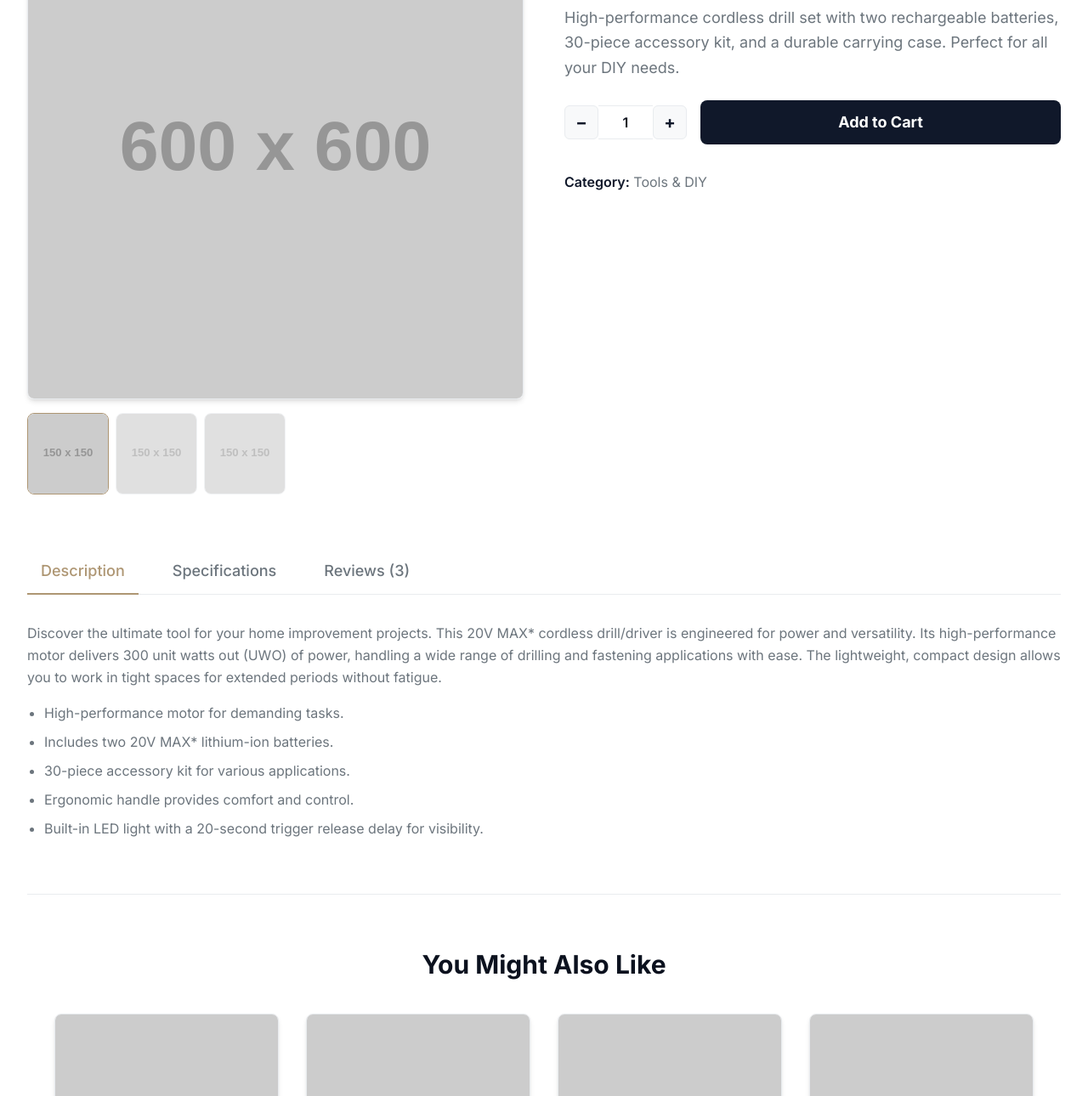
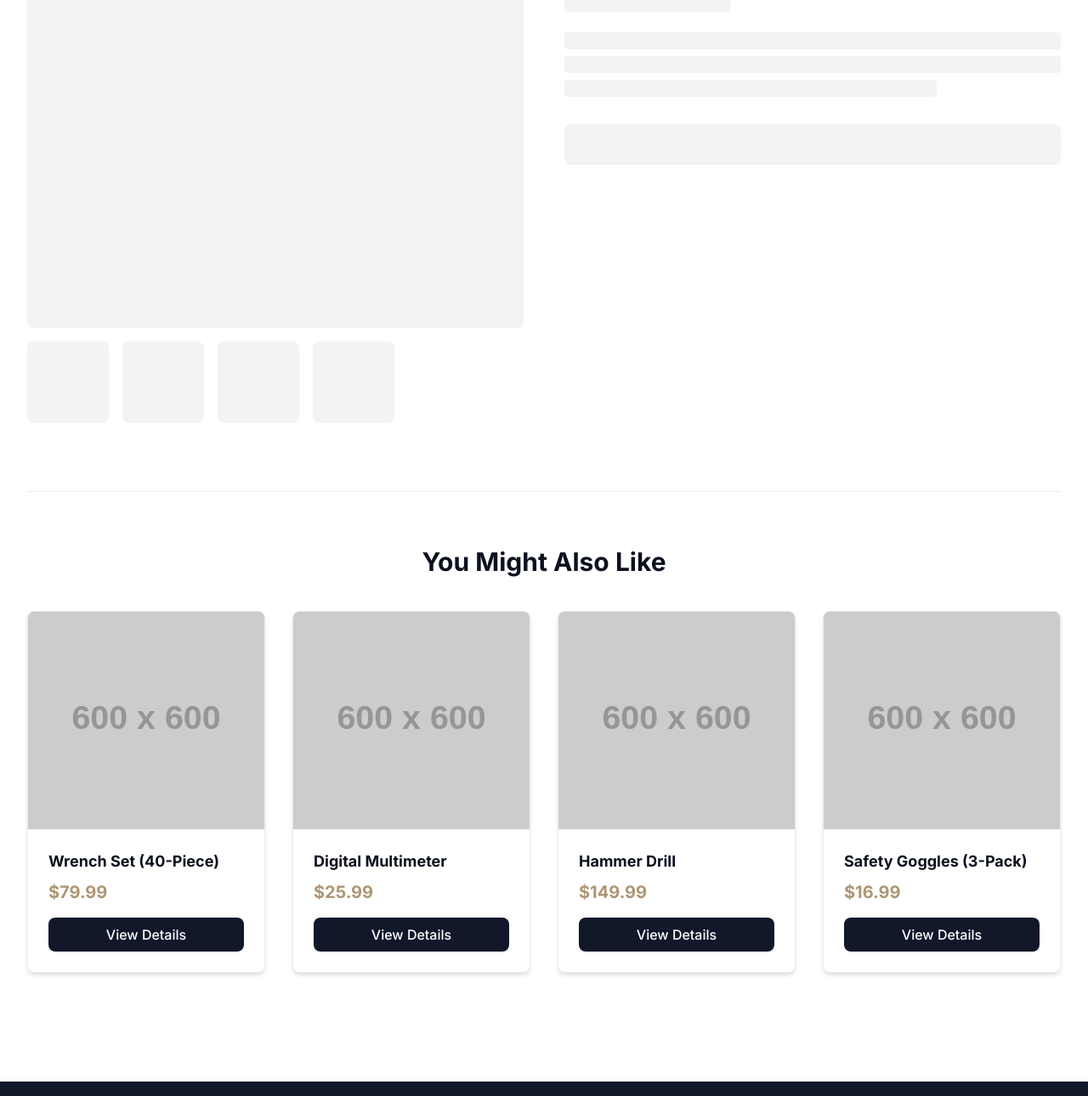
Before and after one commit to cedricpetersen4president-prog/thoughtfulshop-website, a plain HTML site: page product-detail.html in a window 1280 px wide. Shown: the part 243-1533 px from the top of the page at 85% size. Drawn offline with nearby package versions, Linux system fonts and the light colour scheme; placeholder pictures from the web are drawn by us.

Commit message:
Update product-detail.html

```diff
--- a/product-detail.html
+++ b/product-detail.html
@@ -3,7 +3,7 @@
 <head>
     <meta charset="UTF-8">
     <meta name="viewport" content="width=device-width, initial-scale=1.0">
-    <title>The Thoughtful Shop - Product Details</title>
+    <title>The Thoughtful Shop - Product</title>
     <!-- Load Tailwind CSS -->
     <script src="https://cdn.tailwindcss.com"></script>
 
@@ -99,138 +99,147 @@
     <!-- Main Content Area -->
     <main>
 
-        <div class="container mx-auto px-4 sm:px-6 lg:px-8 py-12">
-            <div class="grid grid-cols-1 lg:grid-cols-2 gap-12">
+        <!-- Main Product Detail Container -->
+        <!-- This container is a skeleton until the JS populates it. -->
+        <div id="product-detail-container" class="container mx-auto px-4 sm:px-6 lg:px-8 py-12">
 
-                <!-- Product Image Gallery -->
+            <!-- Skeleton Loader State -->
+            <div id="product-skeleton" class="animate-pulse">
+                <div class="grid lg:grid-cols-2 gap-12">
+                    <!-- Image Gallery Skeleton -->
                     <div>
-                    <div class="mb-4">
-                        <img id="main-product-image" src="https://placehold.co/600x600/F0F0F0/AAA?text=Main+Image" alt="Main product image" class="w-full h-auto object-cover rounded-lg shadow-md border border-gray-medium">
+                        <div class="w-full h-[350px] md:h-[500px] bg-gray-200 rounded-lg"></div>
+                        <div class="flex gap-4 mt-4">
+                            <div class="w-24 h-24 bg-gray-200 rounded-lg"></div>
+                            <div class="w-24 h-24 bg-gray-200 rounded-lg"></div>
+                            <div class="w-24 h-24 bg-gray-200 rounded-lg"></div>
+                            <div class="w-24 h-24 bg-gray-200 rounded-lg"></div>
                         </div>
-                    <div class="flex space-x-2">
-                        <img src="https://placehold.co/150x150/F0F0F0/AAA?text=Thumb+1" alt="Product thumbnail 1" class="gallery-thumbnail w-24 h-24 object-cover rounded-lg border border-gray-medium active" data-image="https://placehold.co/600x600/F0F0F0/AAA?text=Main+Image">
-                        <img src="https://placehold.co/150x150/E0E0E0/999?text=Thumb+2" alt="Product thumbnail 2" class="gallery-thumbnail w-24 h-24 object-cover rounded-lg border border-gray-medium" data-image="https://placehold.co/600x600/E0E0E0/999?text=Image+2">
-                        <img src="https://placehold.co/150x150/D0D0D0/888?text=Thumb+3" alt="Product thumbnail 3" class="gallery-thumbnail w-24 h-24 object-cover rounded-lg border border-gray-medium" data-image="https://placehold.co/600x600/D0D0D0/888?text=Image+3">
+                    </div>
+
+                    <!-- Product Info Skeleton -->
+                    <div>
+                        <div class="h-5 bg-gray-200 rounded w-1/4 mb-4"></div> <!-- Category -->
+                        <div class="h-10 bg-gray-200 rounded w-3/4 mb-4"></div> <!-- Title -->
+                        <div class="h-9 bg-gray-200 rounded w-1/3 mb-6"></div> <!-- Price -->
+                        <div class="h-5 bg-gray-200 rounded w-full mb-2"></div> <!-- Description line 1 -->
+                        <div class="h-5 bg-gray-200 rounded w-full mb-2"></div> <!-- Description line 2 -->
+                        <div class="h-5 bg-gray-200 rounded w-3/4 mb-8"></div> <!-- Description line 3 -->
+
+                        <div class="h-12 bg-gray-200 rounded-lg w-full"></div> <!-- Add to Cart section -->
+                    </div>
+                </div>
+            </div>
+
+            <!--
+              This is the hidden template that JS will clone and populate with real data.
+              The `hidden` class is removed by JS once data is loaded.
+            -->
+            <div id="product-content" class="hidden">
+                <div class="grid lg:grid-cols-2 gap-12">
+                    <!-- Image Gallery -->
+                    <div>
+                        <img id="main-product-image" src="" alt="Main product image" class="w-full h-auto max-h-[500px] object-cover rounded-lg shadow-md border border-gray-medium">
+                        <div id="product-thumbnail-gallery" class="flex gap-4 mt-4">
+                            <!-- Thumbnails will be injected here by JS -->
                         </div>
                     </div>
 
                     <!-- Product Info -->
-                <div class="product-card"> <!-- Re-using product-card for toast notification -->
-                    <h1 class="product-title text-4xl font-bold mb-4">Cordless Drill Set</h1>
-                    <p class="product-price text-4xl font-bold text-secondary mb-6">$129.99</p>
-                    <p class="text-gray-dark text-lg mb-6 leading-relaxed">
-                        High-performance cordless drill set with two rechargeable batteries, 30-piece accessory kit, and a durable carrying case. Perfect for all your DIY needs.
-                    </p>
+                    <div>
+                        <p id="product-category" class="text-secondary font-semibold uppercase tracking-wide"></p>
+                        <h1 id="product-name" class="text-4xl font-bold my-2"></h1>
+                        <p id="product-price" class="text-4xl font-bold text-secondary mb-6"></p>
+                        <p id="product-description" class="text-lg text-gray-dark leading-relaxed mb-8"></p>
 
-                    <!-- Quantity & Add to Cart -->
-                    <div class="flex items-center space-x-4 mb-8">
+                        <!-- Actions -->
+                        <div class="flex flex-col sm:flex-row gap-4">
                             <div class="quantity-input-wrapper">
                                 <button class="quantity-btn quantity-minus" data-action="minus" type="button">&minus;</button>
-                            <input type="number" class="quantity-input" id="quantity" name="quantity" value="1" min="1">
+                                <input id="product-quantity" type="number" class="quantity-input" value="1" min="1">
                                 <button class="quantity-btn quantity-plus" data-action="plus" type="button">&plus;</button>
                             </div>
-                        <button class="add-to-cart-btn w-full bg-primary text-white py-3 px-6 rounded-lg font-bold text-lg hover:bg-primary-dark transition duration-300">
+                            <button id="add-to-cart-pdp" class="w-full sm:w-auto flex-1 bg-primary text-white py-3 px-8 rounded-lg font-bold text-lg hover:bg-primary-dark transition duration-300">
                                 Add to Cart
                             </button>
                         </div>
-
-                    <!-- Category -->
-                    <p class="text-gray-dark"><span class="font-semibold text-primary">Category:</span> <a href="#" class="hover:text-secondary">Tools & DIY</a></p>
                     </div>
                 </div>
 
-            <!-- Product Details Tabs -->
-            <div class="mt-16">
-                <!-- Tab Buttons -->
-                <div class="border-b border-gray-medium mb-8">
-                    <nav class="flex -mb-px space-x-6">
-                        <button class="tab-button active" data-tab="description">Description</button>
-                        <button class="tab-button" data-tab="specs">Specifications</button>
-                        <button class="tab-button" data-tab="reviews">Reviews (3)</button>
+                <!-- Tabs (Description, Specs, Reviews) -->
+                <div class="mt-20">
+                    <div class="border-b border-gray-medium">
+                        <nav id="tab-buttons" class="flex -mb-px space-x-8">
+                            <button class="tab-button active" data-tab="tab-description">Description</button>
+                            <button class="tab-button" data-tab="tab-specs">Specifications</button>
+                            <button class="tab-button" data-tab="tab-reviews">Reviews (0)</button>
                         </nav>
                     </div>
-                <!-- Tab Panels -->
-                <div>
+                    <div id="tab-panels" class="py-8">
                         <div id="tab-description" class="tab-panel active prose max-w-none text-gray-dark leading-relaxed">
-                        <p>Discover the ultimate tool for your home improvement projects. This 20V MAX* cordless drill/driver is engineered for power and versatility. Its high-performance motor delivers 300 unit watts out (UWO) of power, handling a wide range of drilling and fastening applications with ease. The lightweight, compact design allows you to work in tight spaces for extended periods without fatigue.</p>
-                        <ul class="list-disc pl-5 mt-4 space-y-2">
-                            <li>High-performance motor for demanding tasks.</li>
-                            <li>Includes two 20V MAX* lithium-ion batteries.</li>
-                            <li>30-piece accessory kit for various applications.</li>
-                            <li>Ergonomic handle provides comfort and control.</li>
-                            <li>Built-in LED light with a 20-second trigger release delay for visibility.</li>
+                            <p>Full product description will go here, dynamically loaded from the API. This text provides more detail about the item's features, benefits, and usage. Lorem ipsum dolor sit amet, consectetur adipiscing elit. Sed do eiusmod tempor incididunt ut labore et dolore magna aliqua.</p>
+                        </div>
+                        <div id="tab-specs" class="tab-panel prose max-w-none text-gray-dark">
+                            <ul>
+                                <li><strong>Weight:</strong> 5.5 lbs</li>
+                                <li><strong>Dimensions:</strong> 12" x 8" x 4"</li>
+                                <li><strong>Material:</strong> Hardened Steel, ABS Plastic</li>
+                                <li><strong>Voltage:</strong> 20V MAX</li>
+                                <li><strong>Warranty:</strong> 2-Year Limited</li>
                             </ul>
                         </div>
-                    <div id="tab-specs" class="tab-panel prose max-w-none text-gray-dark">
-                        <ul class="list-none space-y-2">
-                            <li><strong>Voltage:</strong> 20V MAX*</li>
-                            <li><strong>Chuck Size:</strong> 1/2-Inch</li>
-                            <li><strong>Speed Settings:</strong> 2 (0-450 / 0-1,500 RPM)</li>
-                            <li><strong>Battery Type:</strong> Lithium-Ion</li>
-                            <li><strong>Weight:</strong> 3.5 lbs (with battery)</li>
-                        </ul>
-                    </div>
-                    <div id="tab-reviews" class="tab-panel prose max-w-none">
-                        <!-- Review 1 -->
-                        <div class="border-b border-gray-medium pb-4 mb-4">
-                            <h4 class="font-bold text-lg text-primary">Excellent Drill!</h4>
-                            <p class="text-sm text-gray-dark mb-2">By Jane D. on May 10, 2025</p>
-                            <p class="text-gray-dark">This drill has been a lifesaver for hanging shelves and assembling furniture. The battery life is fantastic. Highly recommend!</p>
-                        </div>
-                        <!-- Review 2 -->
-                        <div class="border-b border-gray-medium pb-4 mb-4">
-                            <h4 class="font-bold text-lg text-primary">Powerful and light</h4>
-                            <p class="text-sm text-gray-dark mb-2">By Mark T. on May 08, 2025</p>
-                            <p class="text-gray-dark">I'm impressed by how much power this little drill packs. It's much lighter than my old corded one and just as capable.</p>
-                        </div>
-                        <!-- Review 3 -->
-                        <div class="border-b border-gray-medium pb-4 mb-4">
-                            <h4 class="font-bold text-lg text-primary">Great value</h4>
-                            <p class="text-sm text-gray-dark mb-2">By Sam R. on May 05, 2025</p>
-                            <p class="text-gray-dark">For the price, you can't beat it. Two batteries and all the bits you need to get started. A solid 5-star product.</p>
+                        <div id="tab-reviews" class="tab-panel text-gray-dark">
+                            <p>No reviews yet. Be the first to review this product!</p>
+                            <!-- Review form could go here -->
                         </div>
                     </div>
                 </div>
             </div>
 
-            <!-- Suggested Products -->
-            <section class="py-16 mt-16 border-t border-gray-medium">
-                <div class="container mx-auto px-4 sm:px-6 lg:px-8">
+            <!-- "You Might Also Like" Section -->
+            <section class="mt-20 pt-16 border-t border-gray-medium">
                 <h2 class="text-3xl font-bold text-center mb-10">You Might Also Like</h2>
                 <div class="grid grid-cols-1 md:grid-cols-2 lg:grid-cols-4 gap-8">
-                        <!-- Product 1 -->
-                        <a href="product-detail.html" class="block product-card bg-white rounded-lg shadow-md overflow-hidden border border-gray-medium group transition-shadow hover:shadow-xl">
-                            <img src="https://placehold.co/600x600/F0F0F0/AAA?text=Product+1" alt="Product 1" class="w-full h-64 object-cover">
+                    <!-- Placeholder Product 1 -->
+                    <div class="product-card bg-white rounded-lg shadow-md overflow-hidden border border-gray-medium group transition-shadow hover:shadow-xl">
+                        <a href="product-detail.html?id=prod-009" class="block">
+                            <img src="https://placehold.co/600x600/F0F0F0/AAA?text=Product" alt="Product" class="w-full h-64 object-cover">
                             <div class="p-6">
-                                <h3 class="product-title font-bold text-lg truncate">Premium Dog Food</h3>
-                                <p class="product-price text-xl font-bold text-secondary mt-2 mb-4">$59.99</p>
+                                <h3 class="product-title font-bold text-lg truncate">Wrench Set (40-Piece)</h3>
+                                <p class="product-price text-xl font-bold text-secondary mt-2 mb-4">$79.99</p>
                                 <button class="w-full bg-primary text-white py-2 px-4 rounded-lg font-medium hover:bg-primary-dark transition duration-300 pointer-events-none">View Details</button>
                             </div>
                         </a>
-                        <!-- Product 3 -->
-                        <a href="product-detail.html" class="block product-card bg-white rounded-lg shadow-md overflow-hidden border border-gray-medium group transition-shadow hover:shadow-xl">
-                            <img src="https://placehold.co/600x600/F0F0F0/AAA?text=Product+3" alt="Product 3" class="w-full h-64 object-cover">
+                    </div>
+                    <!-- Placeholder Product 2 -->
+                    <div class="product-card bg-white rounded-lg shadow-md overflow-hidden border border-gray-medium group transition-shadow hover:shadow-xl">
+                        <a href="product-detail.html?id=prod-014" class="block">
+                            <img src="https://placehold.co/600x600/F0F0F0/AAA?text=Product" alt="Product" class="w-full h-64 object-cover">
                             <div class="p-6">
-                                <h3 class="product-title font-bold text-lg truncate">Organic Vitamin C</h3>
-                                <p class="product-price text-xl font-bold text-secondary mt-2 mb-4">$24.99</p>
+                                <h3 class="product-title font-bold text-lg truncate">Digital Multimeter</h3>
+                                <p class="product-price text-xl font-bold text-secondary mt-2 mb-4">$25.99</p>
                                 <button class="w-full bg-primary text-white py-2 px-4 rounded-lg font-medium hover:bg-primary-dark transition duration-300 pointer-events-none">View Details</button>
                             </div>
                         </a>
-                        <!-- Product 4 -->
-                        <a href="product-detail.html" class="block product-card bg-white rounded-lg shadow-md overflow-hidden border border-gray-medium group transition-shadow hover:shadow-xl">
-                            <img src="https://placehold.co/600x600/F0F0F0/AAA?text=Product+4" alt="Product 4" class="w-full h-64 object-cover">
+                    </div>
+                    <!-- Placeholder Product 3 -->
+                    <div class="product-card bg-white rounded-lg shadow-md overflow-hidden border border-gray-medium group transition-shadow hover:shadow-xl">
+                        <a href="product-detail.html?id=prod-019" class="block">
+                            <img src="https://placehold.co/600x600/F0F0F0/AAA?text=Product" alt="Product" class="w-full h-64 object-cover">
                             <div class="p-6">
-                                <h3 class="product-title font-bold text-lg truncate">Watercolor Paint Set</h3>
-                                <p class="product-price text-xl font-bold text-secondary mt-2 mb-4">$34.99</p>
+                                <h3 class="product-title font-bold text-lg truncate">Hammer Drill</h3>
+                                <p class="product-price text-xl font-bold text-secondary mt-2 mb-4">$149.99</p>
                                 <button class="w-full bg-primary text-white py-2 px-4 rounded-lg font-medium hover:bg-primary-dark transition duration-300 pointer-events-none">View Details</button>
                             </div>
                         </a>
-                        <!-- Product 1 (again) -->
-                        <a href="product-detail.html" class="block product-card bg-white rounded-lg shadow-md overflow-hidden border border-gray-medium group transition-shadow hover:shadow-xl">
-                            <img src="https://placehold.co/600x600/F0F0F0/AAA?text=Product+1" alt="Product 1" class="w-full h-64 object-cover">
+                    </div>
+                    <!-- Placeholder Product 4 -->
+                    <div class="product-card bg-white rounded-lg shadow-md overflow-hidden border border-gray-medium group transition-shadow hover:shadow-xl">
+                        <a href="product-detail.html?id=prod-024" class="block">
+                            <img src="https://placehold.co/600x600/F0F0F0/AAA?text=Product" alt="Product" class="w-full h-64 object-cover">
                             <div class="p-6">
-                                <h3 class="product-title font-bold text-lg truncate">Premium Dog Food</h3>
-                                <p class="product-price text-xl font-bold text-secondary mt-2 mb-4">$59.99</p>
+                                <h3 class="product-title font-bold text-lg truncate">Safety Goggles (3-Pack)</h3>
+                                <p class="product-price text-xl font-bold text-secondary mt-2 mb-4">$16.99</p>
                                 <button class="w-full bg-primary text-white py-2 px-4 rounded-lg font-medium hover:bg-primary-dark transition duration-300 pointer-events-none">View Details</button>
                             </div>
                         </a>
@@ -241,7 +250,7 @@
 
     </main>
 
-    <!-- Global Footer (Your new style) -->
+    <!-- Global Footer -->
     <footer class="bg-primary text-gray-medium mt-20">
         <div class="container mx-auto px-4 sm:px-6 lg:px-8 py-16">
             <div class="grid grid-cols-1 md:grid-cols-4 lg:grid-cols-5 gap-8">
```
Lines whose indentation alone changed are shown as unchanged.
